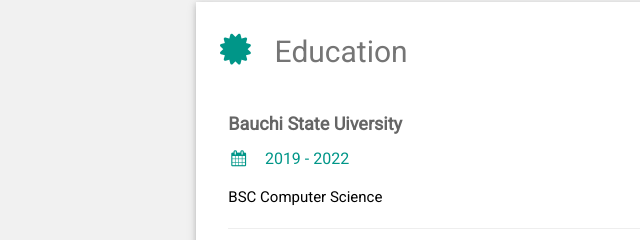
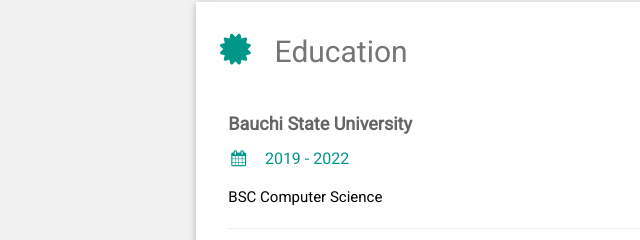
Before and after one commit to SMB62/smb62.github.io, a plain HTML site: page index.html in a window 1280 px wide. Shown: the part 1585-1825 px from the top of the page, 241-881 px from the left. Drawn offline with nearby package versions, Linux system fonts and the light colour scheme.

Commit message:
Update index.html

```diff
--- a/index.html
+++ b/index.html
@@ -152,7 +152,7 @@ html,body,h1,h2,h3,h4,h5,h6 {font-family: "Roboto", sans-serif}
       <div class="w3-container w3-card w3-white">
         <h2 class="w3-text-grey w3-padding-16"><i class="fa fa-certificate fa-fw w3-margin-right w3-xxlarge w3-text-teal"></i>Education</h2>
         <div class="w3-container">
-          <h5 class="w3-opacity"><b>Bauchi State Uiversity </b></h5>
+          <h5 class="w3-opacity"><b>Bauchi State University </b></h5>
           <h6 class="w3-text-teal"><i class="fa fa-calendar fa-fw w3-margin-right"></i>2019 - 2022</h6>
           <p>BSC Computer Science</p>
           <hr>
```
